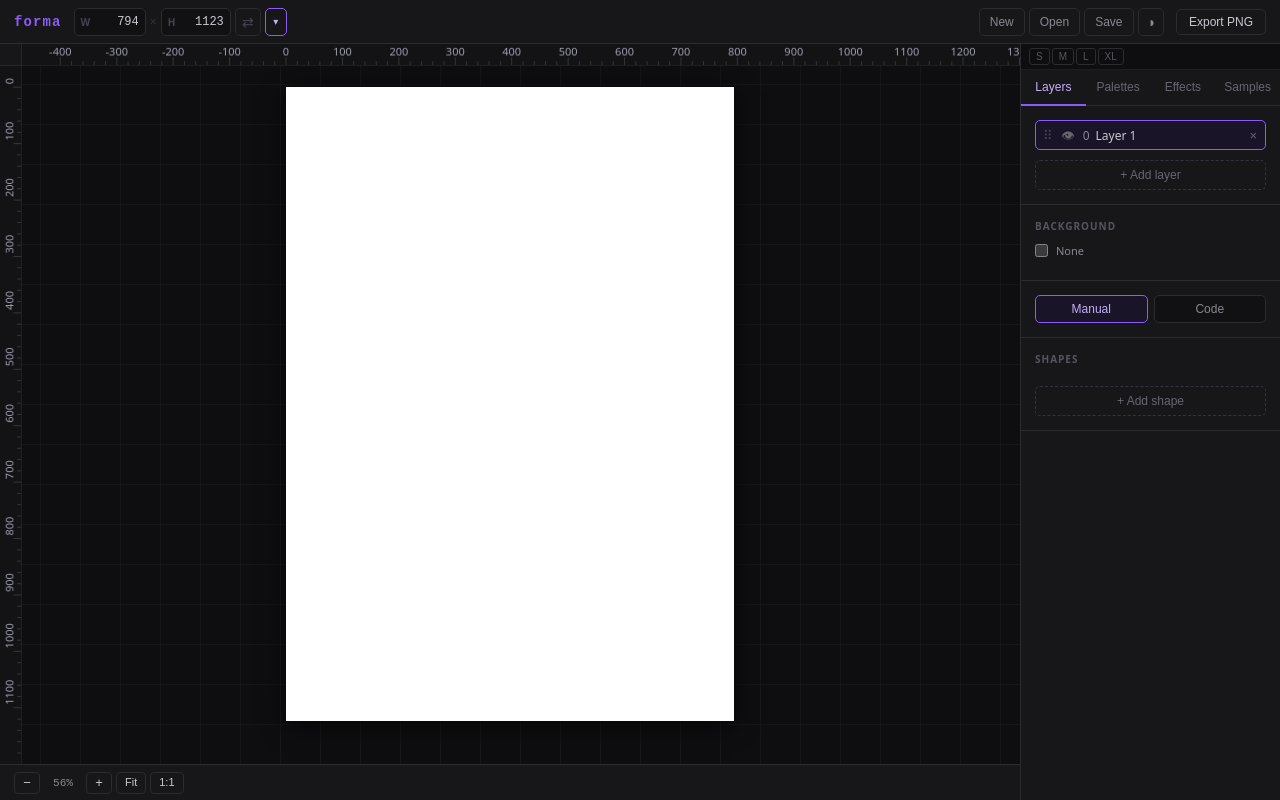
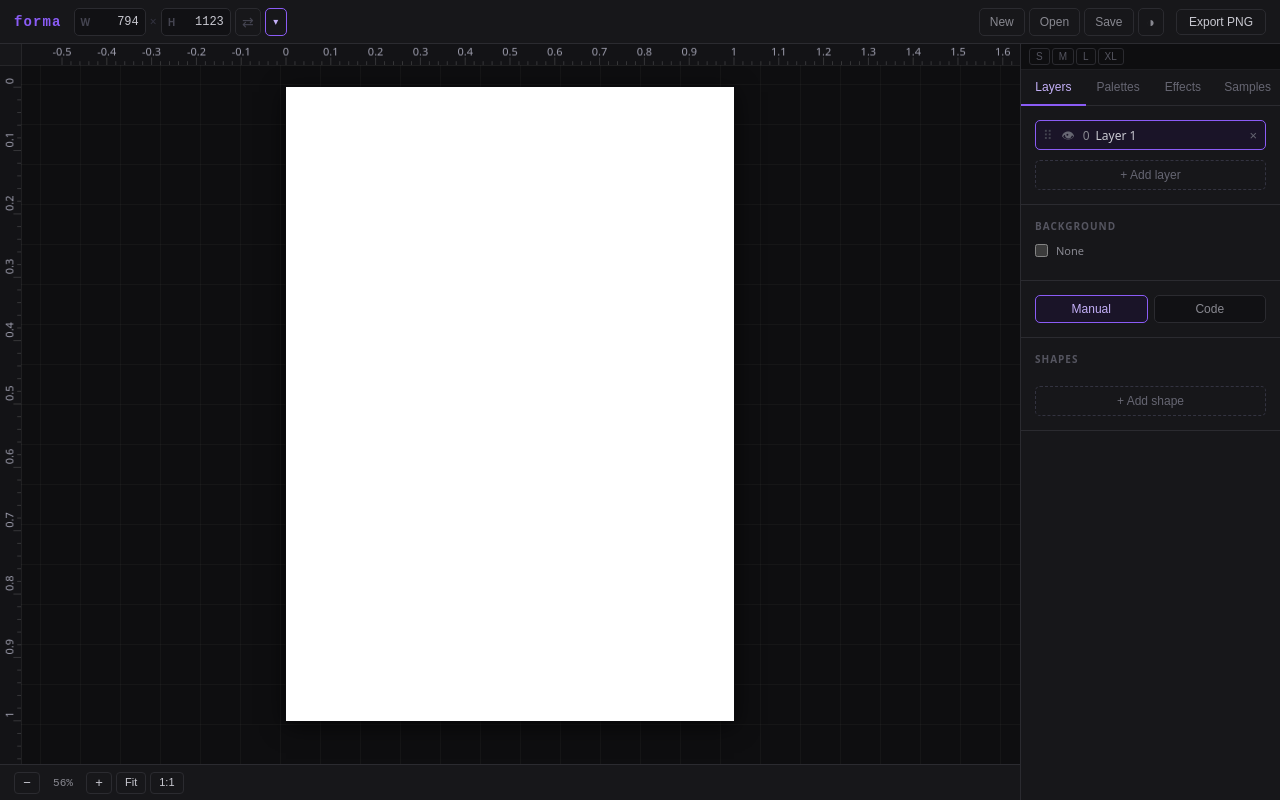
Before and after one commit to elenatorro/fooorma, a Svelte app: page / in a window 1280 px wide. Built offline with nearby package versions, Linux system fonts and the light colour scheme.

Commit message:
Fix viewport numbers

```diff
--- a/src/App.svelte
+++ b/src/App.svelte
@@ -3,6 +3,30 @@
   import type { Layer, Shape, ShapeGeom } from './lib/layers/types'
   import { renderLayers2D, applyTransform } from './lib/layers/renderer2d'
   import { evaluateQuery, shapesToCode } from './lib/query/index'
+
+  /** Recursively flatten group shapes into their children (for manual mode). */
+  function flattenShapes(shapes: Shape[]): Shape[] {
+    const out: Shape[] = []
+    for (const s of shapes) {
+      if (s.type === 'group' && s.children?.length) {
+        // Merge group effects into each child, then flatten recursively
+        const gfx = s.effects ?? []
+        for (const child of s.children) {
+          const merged = gfx.length
+            ? { ...child, effects: [...(child.effects ?? []), ...gfx] }
+            : child
+          if (merged.type === 'group' && merged.children?.length) {
+            out.push(...flattenShapes([merged]))
+          } else {
+            out.push(merged)
+          }
+        }
+      } else {
+        out.push(s)
+      }
+    }
+    return out
+  }
 
   import { initEditorFont } from './lib/editor-font'
   initEditorFont()
@@ -253,8 +277,8 @@
         const query = l.query.trim() ? l.query : shapesToCode(l.shapes)
         return { ...l, mode, query }
       } else {
-        const shapes = l.query.trim() ? evaluateQuery(l.query, artW, artH, allPalettes).shapes : l.shapes
-        return { ...l, mode, shapes }
+        const raw = l.query.trim() ? evaluateQuery(l.query, artW, artH, allPalettes).shapes : l.shapes
+        return { ...l, mode, shapes: flattenShapes(raw) }
       }
     })
     activeShapeId = null
@@ -436,7 +460,9 @@
         canvas2d.height = h
       }
       ctx2d.setTransform(renderScale, 0, 0, renderScale, 0, 0)
-      renderLayers2D(ctx2d, resolvedLayers, artW, artH)
+      try {
+        renderLayers2D(ctx2d, resolvedLayers, artW, artH)
+      } catch { /* don't let a bad frame kill the render loop */ }
       drawSelectionOutline(ctx2d)
     }
     rafId = requestAnimationFrame(loop)
--- a/src/components/Viewport.svelte
+++ b/src/components/Viewport.svelte
@@ -267,11 +267,10 @@
     if (e.code === 'Space') spaceHeld = false
   }
 
-  /** Pick a nice tick interval for rulers based on zoom level */
-  function rulerStep(zoom: number): number {
-    const pxPerUnit = zoom  // 1 artboard-px = `zoom` screen-px
+  /** Pick a nice tick interval for rulers in normalized (0–1) coords */
+  function rulerStep(screenPxPerNorm: number): number {
     // We want ticks roughly every 60-120 screen-px apart
-    const raw = 80 / pxPerUnit
+    const raw = 80 / screenPxPerNorm
     const mag = Math.pow(10, Math.floor(Math.log10(raw)))
     const norm = raw / mag
     if (norm < 2) return mag * 1
@@ -305,17 +304,19 @@
 
     // Artboard left edge in viewport screen coords, offset by ruler bar
     const artScreenLeft = vpW / 2 + panX - (artW / 2) * zoom - RULER_SIZE
-    const step = rulerStep(zoom)
-    const startPx = Math.floor(-artScreenLeft / (zoom * step)) * step
-    const endPx   = Math.ceil((hRulerW - artScreenLeft) / (zoom * step)) * step
+    // 1 normalized unit = artW artboard-px = artW * zoom screen-px
+    const screenPxPerNorm = artW * zoom
+    const step = rulerStep(screenPxPerNorm)
+    const startN = Math.floor(-artScreenLeft / (screenPxPerNorm * step)) * step
+    const endN   = Math.ceil((hRulerW - artScreenLeft) / (screenPxPerNorm * step)) * step
 
     hCtx.fillStyle = textColor
     hCtx.font = '11px system-ui, sans-serif'
     hCtx.textAlign = 'center'
     hCtx.textBaseline = 'top'
 
-    for (let px = startPx; px <= endPx; px += step) {
-      const sx = artScreenLeft + px * zoom
+    for (let n = startN; n <= endN; n += step) {
+      const sx = artScreenLeft + n * screenPxPerNorm
       if (sx < 0 || sx > hRulerW) continue
 
       // Major tick
@@ -326,13 +327,15 @@
       hCtx.lineWidth = 1
       hCtx.stroke()
 
-      hCtx.fillText(String(Math.round(px)), sx, 3)
+      // Format: show up to 2 decimals, strip trailing zeros
+      const label = parseFloat(n.toFixed(2)).toString()
+      hCtx.fillText(label, sx, 3)
 
       // Minor ticks (5 subdivisions)
       const minor = step / 5
-      if (minor * zoom >= 4) { // only show if at least 4px apart
+      if (minor * screenPxPerNorm >= 4) { // only show if at least 4px apart
         for (let m = 1; m < 5; m++) {
-          const mx = artScreenLeft + (px + m * minor) * zoom
+          const mx = artScreenLeft + (n + m * minor) * screenPxPerNorm
           if (mx < 0 || mx > hRulerW) continue
           hCtx.beginPath()
           hCtx.moveTo(mx, RULER_SIZE - 4)
@@ -355,17 +358,19 @@
     vCtx.fillRect(0, 0, RULER_SIZE, vRulerH)
 
     const artScreenTop = vpH / 2 + panY - (artH / 2) * zoom - RULER_SIZE
-    const vStep = rulerStep(zoom)
-    const vStart = Math.floor(-artScreenTop / (zoom * vStep)) * vStep
-    const vEnd   = Math.ceil((vRulerH - artScreenTop) / (zoom * vStep)) * vStep
+    // 1 normalized unit = artH artboard-px = artH * zoom screen-px
+    const vScreenPxPerNorm = artH * zoom
+    const vStep = rulerStep(vScreenPxPerNorm)
+    const vStart = Math.floor(-artScreenTop / (vScreenPxPerNorm * vStep)) * vStep
+    const vEnd   = Math.ceil((vRulerH - artScreenTop) / (vScreenPxPerNorm * vStep)) * vStep
 
     vCtx.fillStyle = textColor
     vCtx.font = '11px system-ui, sans-serif'
     vCtx.textAlign = 'center'
     vCtx.textBaseline = 'bottom'
 
-    for (let py = vStart; py <= vEnd; py += vStep) {
-      const sy = artScreenTop + py * zoom
+    for (let n = vStart; n <= vEnd; n += vStep) {
+      const sy = artScreenTop + n * vScreenPxPerNorm
       if (sy < 0 || sy > vRulerH) continue
 
       vCtx.strokeStyle = lineColor
@@ -375,18 +380,19 @@
       vCtx.lineWidth = 1
       vCtx.stroke()
 
+      const label = parseFloat(n.toFixed(2)).toString()
       vCtx.save()
       vCtx.translate(RULER_SIZE / 2, sy - 3)
       vCtx.rotate(-Math.PI / 2)
       vCtx.textAlign = 'left'
       vCtx.textBaseline = 'middle'
-      vCtx.fillText(String(Math.round(py)), 0, 0)
+      vCtx.fillText(label, 0, 0)
       vCtx.restore()
 
       const vMinor = vStep / 5
-      if (vMinor * zoom >= 4) {
+      if (vMinor * vScreenPxPerNorm >= 4) {
         for (let m = 1; m < 5; m++) {
-          const my = artScreenTop + (py + m * vMinor) * zoom
+          const my = artScreenTop + (n + m * vMinor) * vScreenPxPerNorm
           if (my < 0 || my > vRulerH) continue
           vCtx.beginPath()
           vCtx.moveTo(RULER_SIZE - 4, my)
--- a/src/lib/layers/renderer2d.ts
+++ b/src/lib/layers/renderer2d.ts
@@ -2,11 +2,12 @@ import type { Gradient, Layer, ShapeEffect, ShapeTransform } from './types'
 
 // ── Gradient helpers ──────────────────────────────────────────────────────────
 
-function hexToRgba(hex: string, opacity: number): string {
+function hexToRgba(hex: unknown, opacity: number): string {
+  if (typeof hex !== 'string') return `rgba(0,0,0,${opacity})`
   const c = hex.replace('#', '')
-  const r = parseInt(c.slice(0, 2), 16)
-  const g = parseInt(c.slice(2, 4), 16)
-  const b = parseInt(c.slice(4, 6), 16)
+  const r = parseInt(c.slice(0, 2), 16) || 0
+  const g = parseInt(c.slice(2, 4), 16) || 0
+  const b = parseInt(c.slice(4, 6), 16) || 0
   return `rgba(${r},${g},${b},${opacity})`
 }
 
```
